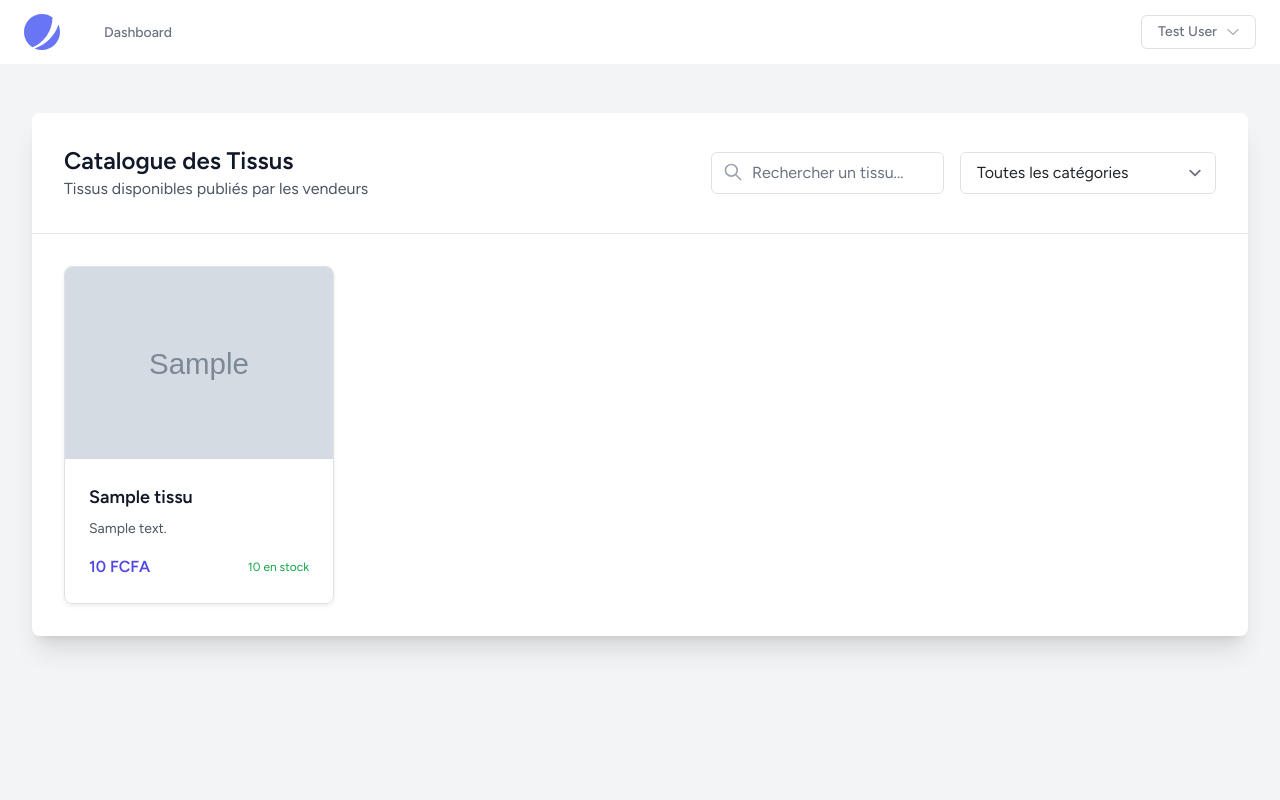
After one commit to hackelh/Marketplace, a Laravel app: page /client/catalogue in a window 1280 px wide. The commit adds this page. Run offline with Laravel 12, Linux system fonts and the light colour scheme; a user stored in the database is signed in; data comes from the database, SQL or seed files in the repository; tables that the repository leaves empty hold one stand-in row (values such as "Sample post"); grey boxes marked "Sample" are stand-in pictures; style sheets or scripts are compiled from the project's sources; some libraries are stand-ins or nearby versions.

Commit message:
Add client catalogue page with search and category filtering
Co-authored-by: k4pmgrk7rb <k4pmgrk7rb@privaterelay.appleid.com>

```diff
--- a/app/Livewire/Client/CatalogueTissus.php
+++ b/app/Livewire/Client/CatalogueTissus.php
@@ -8,6 +8,6 @@ class CatalogueTissus extends Component
 {
     public function render()
     {
-        return view('livewire.client.catalogue-tissus');
+        return view('livewire.components.client.catalogue');
     }
 }
--- /dev/null
+++ b/resources/views/livewire/components/client/catalogue.blade.php
@@ -0,0 +1,92 @@
+<div class="py-12">
+    <div class="max-w-7xl mx-auto sm:px-6 lg:px-8">
+        <div class="bg-white overflow-hidden shadow-xl sm:rounded-lg">
+            <div class="p-6 lg:p-8 bg-white border-b border-gray-200">
+                <div class="flex flex-col md:flex-row md:items-center md:justify-between gap-4">
+                    <div>
+                        <h1 class="text-2xl font-bold text-gray-900">Catalogue des Tissus</h1>
+                        <p class="text-gray-600">Tissus disponibles publiés par les vendeurs</p>
+                    </div>
+                    <div class="flex flex-col sm:flex-row gap-3 w-full md:w-auto">
+                        <div class="relative flex-1">
+                            <input id="searchInput" type="text" placeholder="Rechercher un tissu..." class="w-full pl-10 pr-3 py-2 border border-gray-300 rounded-md focus:ring-indigo-500 focus:border-indigo-500" />
+                            <svg class="absolute left-3 top-2.5 h-5 w-5 text-gray-400" xmlns="http://www.w3.org/2000/svg" fill="none" viewBox="0 0 24 24" stroke="currentColor">
+                                <path stroke-linecap="round" stroke-linejoin="round" stroke-width="2" d="M21 21l-6-6m2-5a7 7 0 11-14 0 7 7 0 0114 0z" />
+                            </svg>
+                        </div>
+                        <select id="categoryFilter" class="sm:w-64 px-3 py-2 border border-gray-300 rounded-md focus:ring-indigo-500 focus:border-indigo-500">
+                            <option value="">Toutes les catégories</option>
+                            @foreach(\App\Models\Categorie::all() as $categorie)
+                                <option value="{{ $categorie->id }}">{{ $categorie->nom }}</option>
+                            @endforeach
+                        </select>
+                    </div>
+                </div>
+            </div>
+
+            <div class="p-6 lg:p-8">
+                <div id="tissusGrid" class="grid grid-cols-1 sm:grid-cols-2 lg:grid-cols-3 xl:grid-cols-4 gap-6">
+                    @forelse(\App\Models\Tissu::with('categorie')->where('disponible', true)->where('stock', '>', 0)->latest()->get() as $tissu)
+                        <div class="tissu-card border border-gray-200 rounded-lg overflow-hidden shadow-sm hover:shadow-md transition" data-category="{{ $tissu->categorie_id }}" data-name="{{ strtolower($tissu->nom) }}" data-price="{{ $tissu->prix }}">
+                            @if($tissu->image)
+                                <img src="{{ asset('storage/' . $tissu->image) }}" alt="{{ $tissu->nom }}" class="w-full h-48 object-cover" />
+                            @else
+                                <div class="w-full h-48 bg-gray-100 flex items-center justify-center text-gray-400">
+                                    <svg xmlns="http://www.w3.org/2000/svg" class="h-12 w-12" fill="none" viewBox="0 0 24 24" stroke="currentColor">
+                                        <path stroke-linecap="round" stroke-linejoin="round" stroke-width="2" d="M3 7v10a2 2 0 002 2h14a2 2 0 002-2V7M3 7l6 6-6 6M21 7l-6 6 6 6M3 7l6 6 6-6 6 6" />
+                                    </svg>
+                                </div>
+                            @endif
+
+                            <div class="p-4 flex flex-col gap-2">
+                                <div class="flex items-center justify-between">
+                                    <h3 class="text-lg font-semibold text-gray-900">{{ $tissu->nom }}</h3>
+                                    @if($tissu->categorie)
+                                        <span class="text-xs px-2 py-1 rounded" style="background-color: {{ $tissu->categorie->couleur_hex ?? '#6366f1' }}; color: white;">{{ $tissu->categorie->nom }}</span>
+                                    @endif
+                                </div>
+
+                                @if($tissu->description)
+                                    <p class="text-sm text-gray-600">{{ Str::limit($tissu->description, 90) }}</p>
+                                @endif
+
+                                <div class="mt-2 flex items-center justify-between">
+                                    <div class="text-indigo-600 font-bold">{{ number_format($tissu->prix, 0, ',', ' ') }} FCFA</div>
+                                    <div class="text-xs text-green-600">{{ $tissu->stock }} en stock</div>
+                                </div>
+                            </div>
+                        </div>
+                    @empty
+                        <div class="col-span-full text-center text-gray-500 py-12">
+                            Aucun tissu disponible pour le moment.
+                        </div>
+                    @endforelse
+                </div>
+            </div>
+        </div>
+    </div>
+</div>
+
+<script>
+    document.addEventListener('DOMContentLoaded', function () {
+        const searchInput = document.getElementById('searchInput');
+        const categoryFilter = document.getElementById('categoryFilter');
+        const cards = document.querySelectorAll('.tissu-card');
+
+        function filter() {
+            const term = (searchInput.value || '').toLowerCase();
+            const cat = categoryFilter.value || '';
+
+            cards.forEach(card => {
+                const name = card.dataset.name || '';
+                const category = card.dataset.category || '';
+                const matchName = !term || name.includes(term);
+                const matchCat = !cat || cat === category;
+                card.style.display = (matchName && matchCat) ? '' : 'none';
+            });
+        }
+
+        searchInput.addEventListener('input', filter);
+        categoryFilter.addEventListener('change', filter);
+    });
+</script>
--- a/resources/views/livewire/components/client/dashboard.blade.php
+++ b/resources/views/livewire/components/client/dashboard.blade.php
@@ -34,7 +34,7 @@
                         </div>
 
                         <p class="mt-4 text-gray-500 text-sm leading-relaxed">
-                            Parcourez notre sélection de tissus de qualité proposés par nos vendeurs.
+                            Parcourez notre sélection de tissus de qualité proposés par nos vendeurs. <a href="{{ route('client.catalogue') }}" class="text-indigo-600 hover:text-indigo-800 underline">Accéder au catalogue</a>
                         </p>
                     </div>
 
--- /dev/null
+++ b/resources/views/livewire/pages/client/catalogue.blade.php
@@ -0,0 +1,3 @@
+<x-app-layout>
+    @include('livewire.components.client.catalogue')
+</x-app-layout>
--- a/routes/web.php
+++ b/routes/web.php
@@ -256,4 +256,11 @@ Route::middleware([
         }
         return view('livewire.pages.client.dashboard');
     })->name('client.dashboard');
+
+    Route::get('/client/catalogue', function () {
+        if (!auth()->user()->isClient()) {
+            abort(403, 'Accès non autorisé');
+        }
+        return view('livewire.pages.client.catalogue');
+    })->name('client.catalogue');
 });
```
